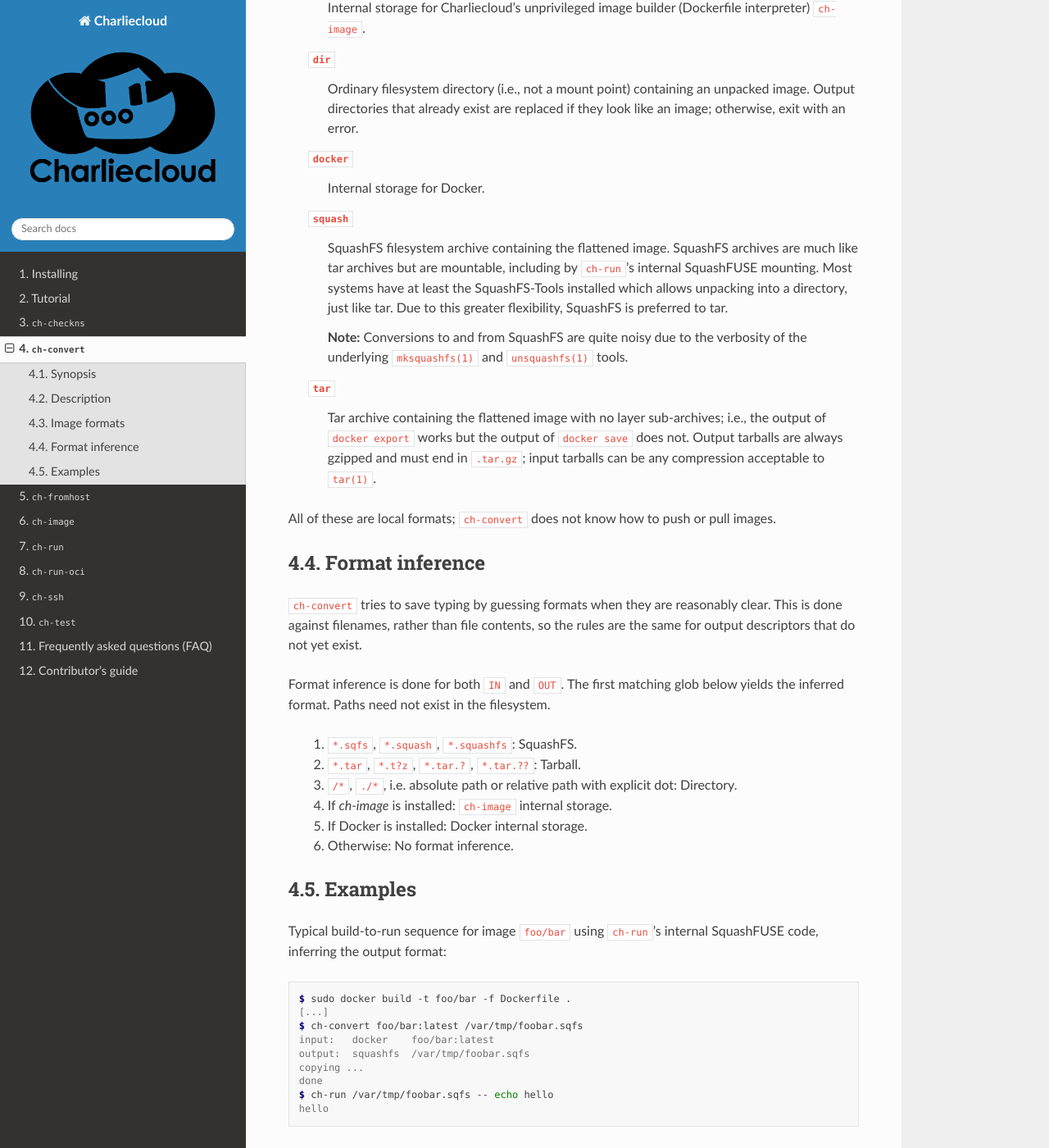
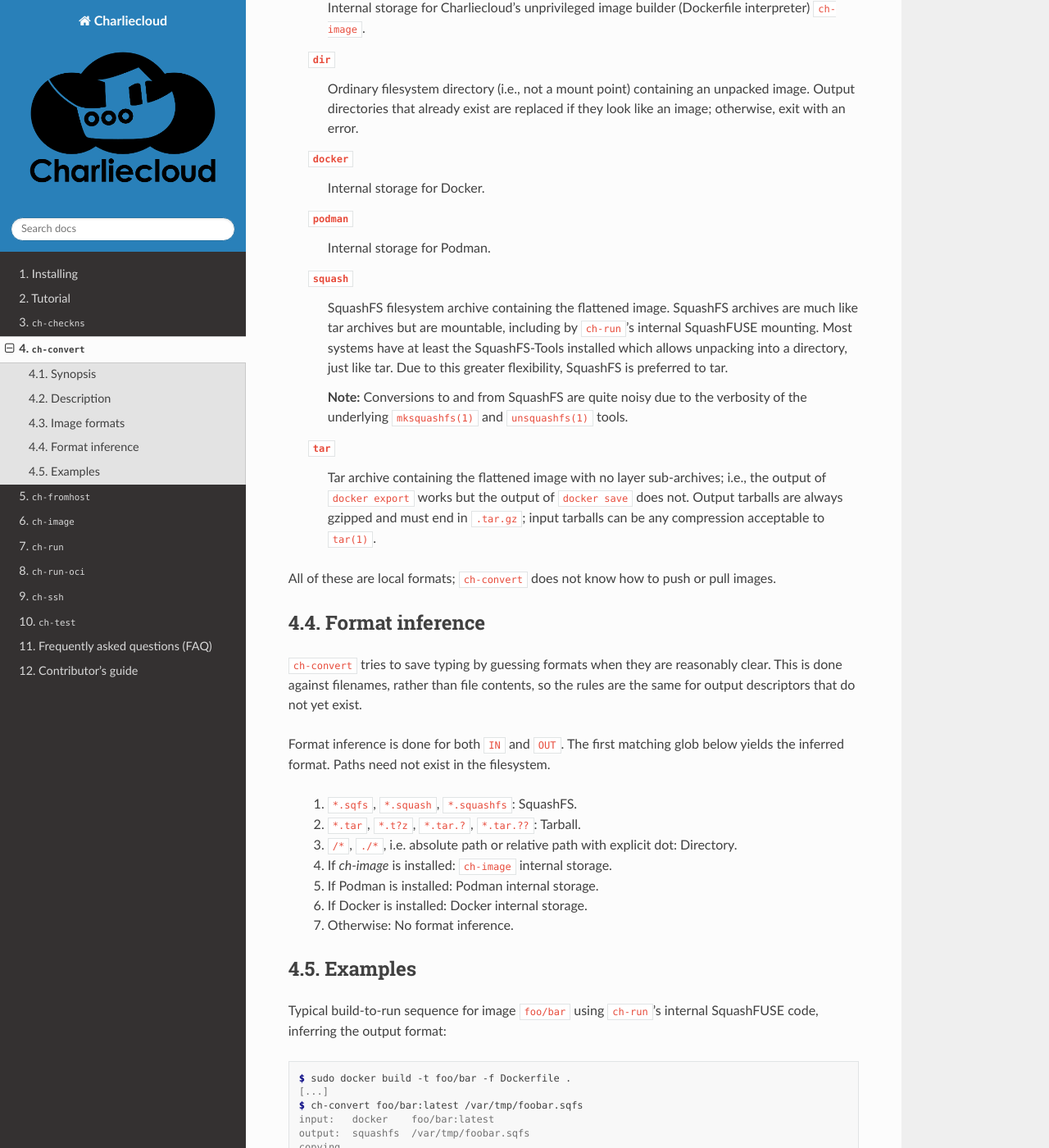
Before and after one commit to hpc/charliecloud, a Sphinx documentation site: the page built from doc/ch-convert.rst, in a window 1280 px wide and 1400 px high, scrolled down 1600 px. Shown: the whole window at 82% size. Built offline with Sphinx 7.4.7 and the Read the Docs theme 2.0.0, drawn with Linux system fonts in a browser that asks for light colours; the version number could not be read and is left out.

Commit message:
PR #1481: add podman to ch-convert

```diff
--- a/doc/ch-convert.rst
+++ b/doc/ch-convert.rst
@@ -100,6 +100,9 @@ Image formats
   :code:`docker`
     Internal storage for Docker.
 
+  :code:`podman`
+    Internal storage for Podman.
+
   :code:`squash`
     SquashFS filesystem archive containing the flattened image. SquashFS
     archives are much like tar archives but are mountable, including by
@@ -142,10 +145,11 @@ filesystem.
 
   4. If `ch-image` is installed: :code:`ch-image` internal storage.
 
-  5. If Docker is installed: Docker internal storage.
+  5. If Podman is installed: Podman internal storage.
 
-  6. Otherwise: No format inference.
+  6. If Docker is installed: Docker internal storage.
 
+  7. Otherwise: No format inference.
 
 Examples
 ========
```
Also changed, not shown: 4 other files.
